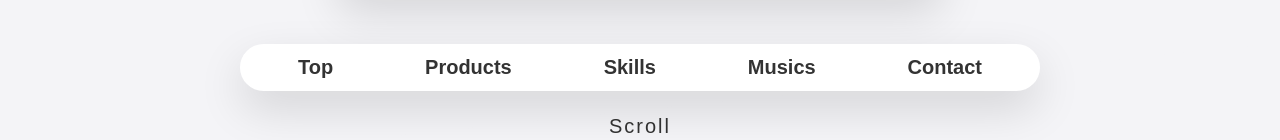
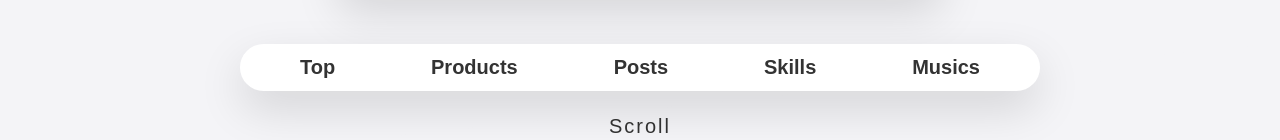
Before and after one commit to komura-c/portfolio-ver2, a Nuxt app: page / in a window 1280 px wide. Shown: the part 430-570 px from the top of the page. Built offline with nearby package versions, Linux system fonts and the light colour scheme.

Commit message:
fix(topHeader): navListを修正

```diff
--- a/components/TopHeader.vue
+++ b/components/TopHeader.vue
@@ -23,13 +23,13 @@
 <script lang="ts">
 import Vue from 'vue'
 
-export type NavList = {
+type NavList = {
   name: string
   anchor: string
 }[]
 
 export default Vue.extend({
-  data() {
+  data(): { navList: NavList } {
     return {
       navList: [
         {
@@ -41,6 +41,10 @@ export default Vue.extend({
           anchor: 'products',
         },
         {
+          name: 'Posts',
+          anchor: 'posts',
+        },
+        {
           name: 'Skills',
           anchor: 'skills',
         },
@@ -48,11 +52,7 @@ export default Vue.extend({
           name: 'Musics',
           anchor: 'musics',
         },
-        {
-          name: 'Contact',
-          anchor: 'contact',
-        },
-      ] as NavList,
+      ],
     }
   },
 })
```
